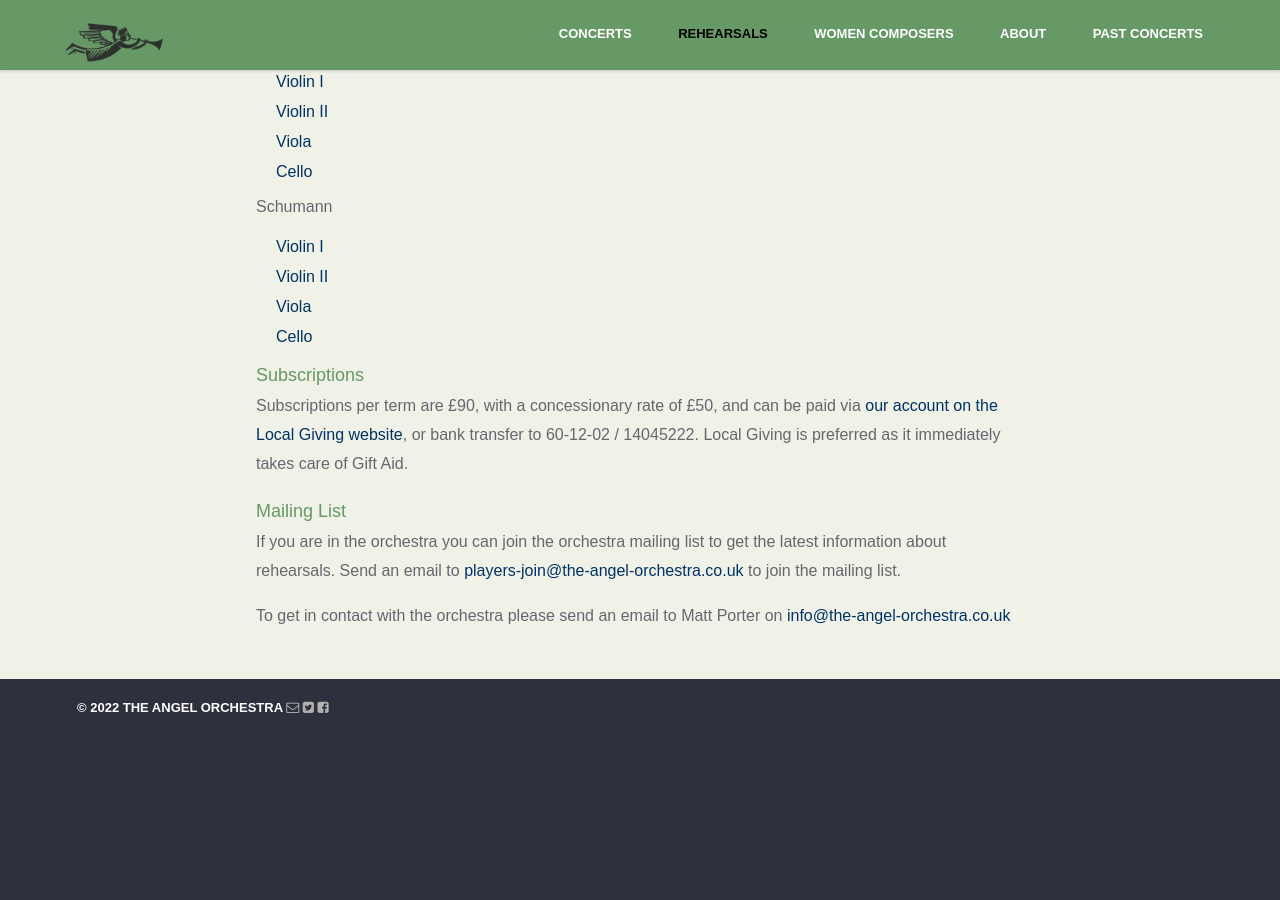
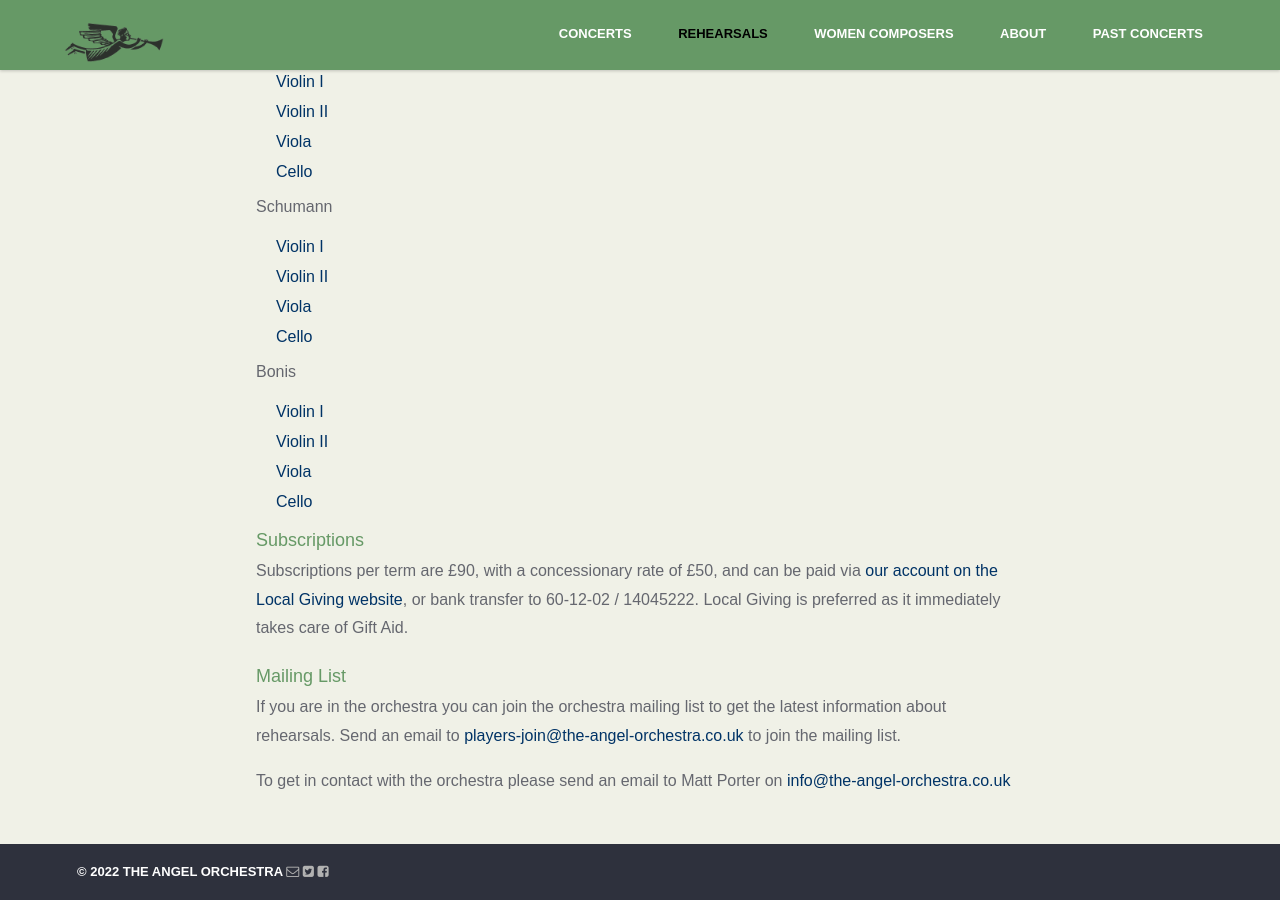
Before and after one commit to the-angel-orchestra/the-angel-orchestra.github.io, a Jekyll site: the page built from rehearsals/index.html, in a window 1280 px wide and 900 px high, scrolled down 1311 px. Built offline with Jekyll 4.4.1, drawn with Linux system fonts in a browser that asks for light colours; nearby versions of some CDN libraries; some web fonts are replaced; before the commit the page ends 2046 px from its top, so only the background shows below that.

Commit message:
Add new bowed parts

```diff
--- a/rehearsals/index.html
+++ b/rehearsals/index.html
@@ -52,6 +52,14 @@ img-src: sbk.jpeg
                 <li><a href="https://the-angel-orchestra.s3-eu-west-1.amazonaws.com/Schumann_4_vla.pdf">Viola</a></li>
                 <li><a href="https://the-angel-orchestra.s3-eu-west-1.amazonaws.com/Schumann_4_vcl.pdf">Cello</a></li>
             </ul>
+
+            <p>Bonis</p>
+            <ul>
+                <li><a href="/assets/images/Bonis Suite vln1 bowed.pdf">Violin I</a></li>
+                <li><a href="/assets/images/Bonis Suite vln2 bowed.pdf">Violin II</a></li>
+                <li><a href="/assets/images/Bonis Suite viola bowed.pdf">Viola</a></li>
+                <li><a href="/assets/images/Bonis Suite cello bowed.pdf">Cello</a></li>
+            </ul>
     </div>
     <div id='stacks_in_127_page0' class='stacks_in markdown_stack'>
 
```
Also changed, not shown: 4 other files.
